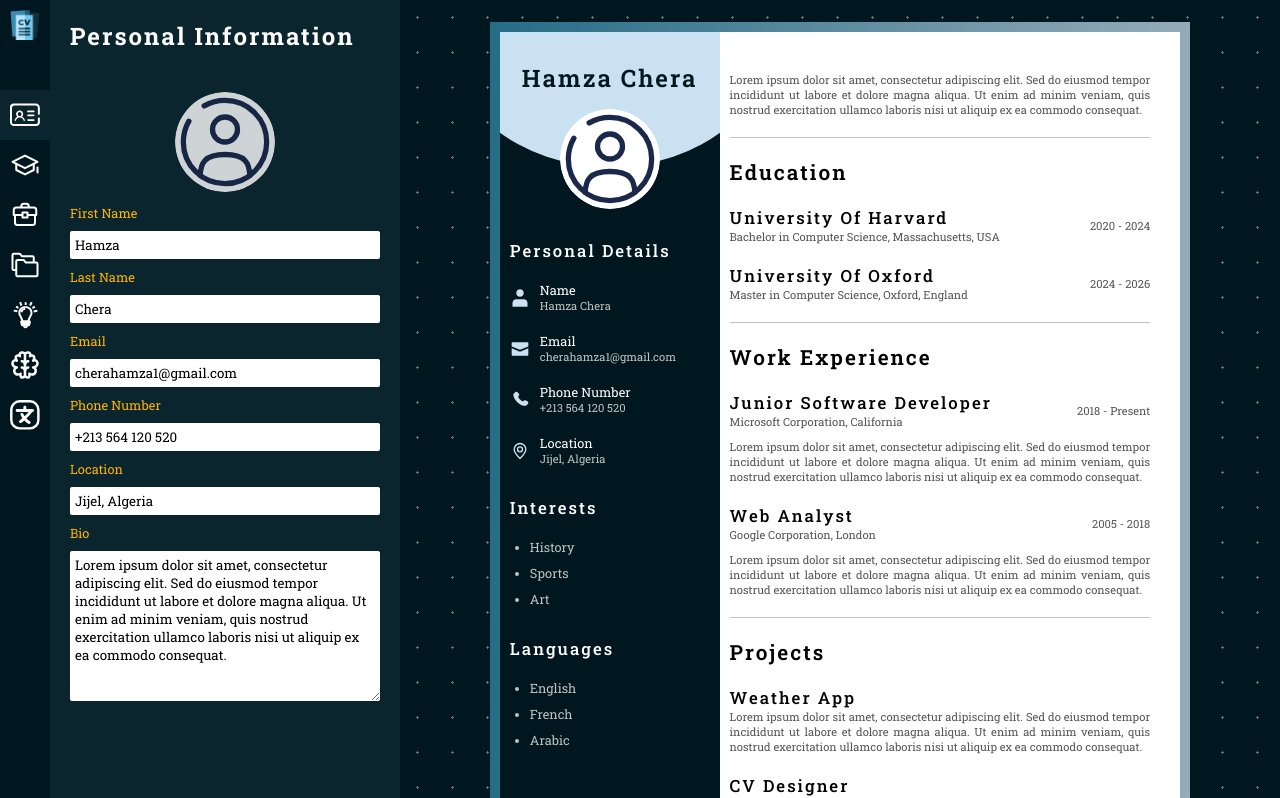
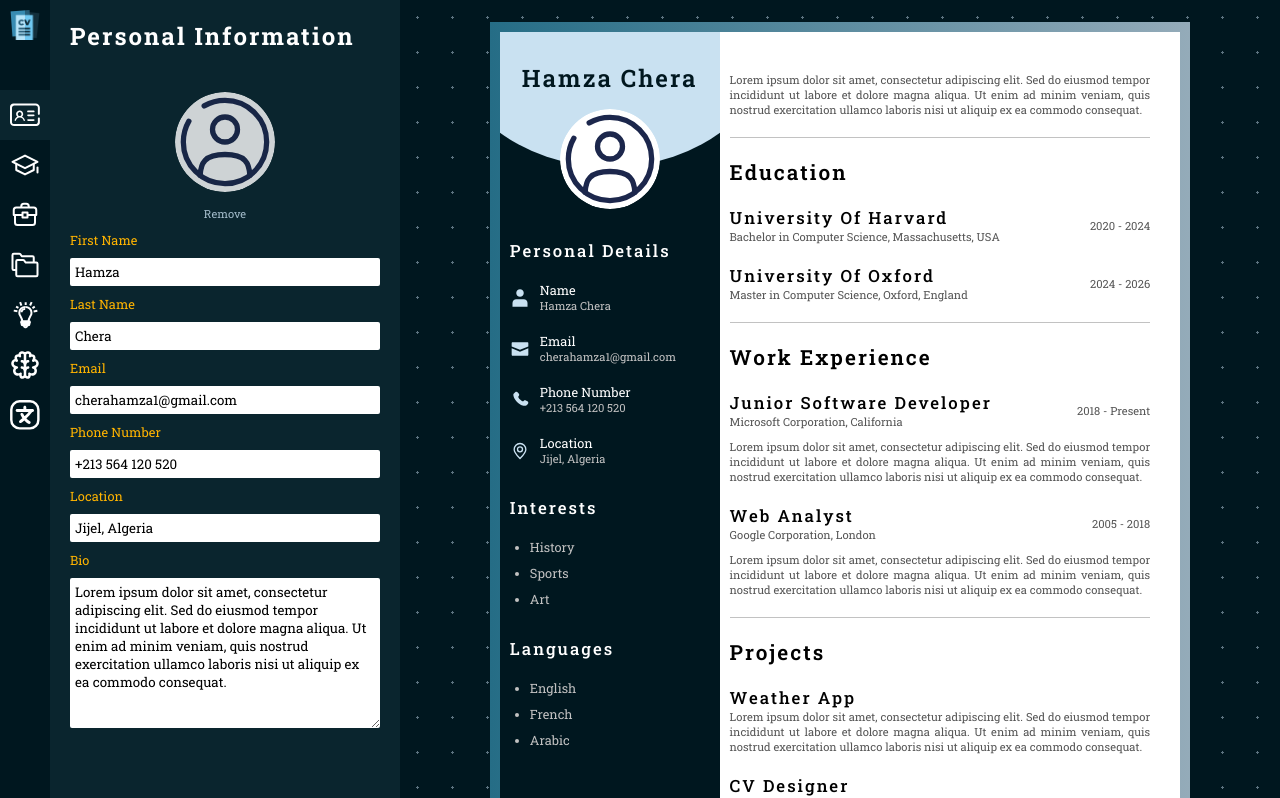
Before and after one commit to CheraHamza/CV_Designer, a React (Vite) app: page / in a window 1280 px wide. Shown: the top 798 px of the page. Built offline with nearby package versions, Linux system fonts and the light colour scheme.

Commit message:
feat: add 'Remove' button functionality for profile picture in PersonalForm

```diff
--- a/src/components/cv-editor/forms/PersonalForm.jsx
+++ b/src/components/cv-editor/forms/PersonalForm.jsx
@@ -44,6 +44,13 @@ export default function PersonalForm({ data, setData }) {
 					onChange={(e) => handlePictureChange(e.target.files[0])}
 				/>
 			</div>
+			<button
+				type="button"
+				className="removePictureBtn"
+				onClick={() => handlePictureChange(undefined)}
+			>
+				Remove
+			</button>
 
 			<div className="formWrapper">
 				<div className="inputField">
--- a/src/styles/editor.css
+++ b/src/styles/editor.css
@@ -115,6 +115,21 @@ input[type="file"] {
 	width: 100px;
 	height: 100px;
 	border-radius: 50%;
+}
+
+.removePictureBtn {
+	align-self: center;
+	width: fit-content;
+	font-size: var(--fs-xs);
+	color: var(--light-blue);
+	background-color: transparent;
+	border: 0;
+	cursor: pointer;
+	opacity: 0.8;
+}
+
+.removePictureBtn:hover {
+	opacity: 1;
 }
 
 textarea {
```
